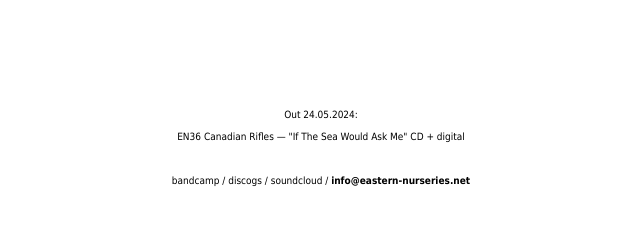
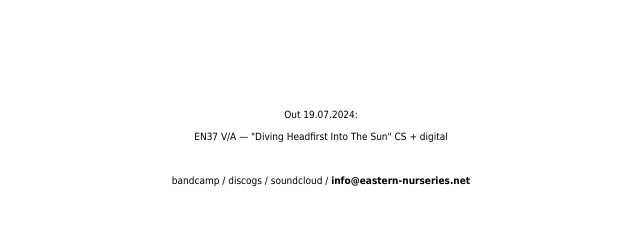
Before and after one commit to aftertheangels69/eastern-nurseries.net, a Jekyll site: the page built from index.md, in a window 1280 px wide. Shown: the part 165-390 px from the top of the page, without its empty margins (319-959 px from the left). Built offline with Jekyll 4.4.1, drawn with Linux system fonts in a browser that asks for light colours; our own code applies the rules of GitHub Pages for plain Markdown files.

Commit message:
Update default.html

```diff
--- a/_layouts/default.html
+++ b/_layouts/default.html
@@ -29,10 +29,10 @@
 <br>
 <br>
 <br>
-Out 24.05.2024:
+Out 19.07.2024:
 <br>
 <br>
-EN36 Canadian Rifles — "If The Sea Would Ask Me" CD + digital <br/>
+EN37 V/A — "Diving Headfirst Into The Sun" CS + digital <br/>
 <br>
 <br>
 <br>
```
